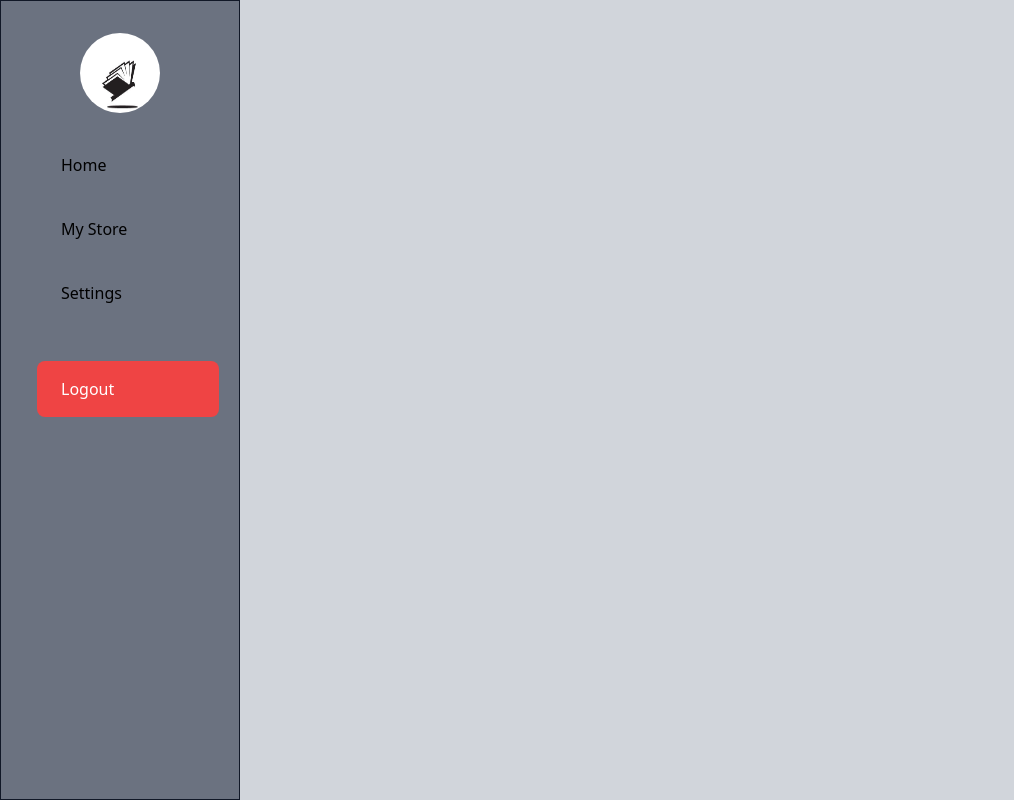
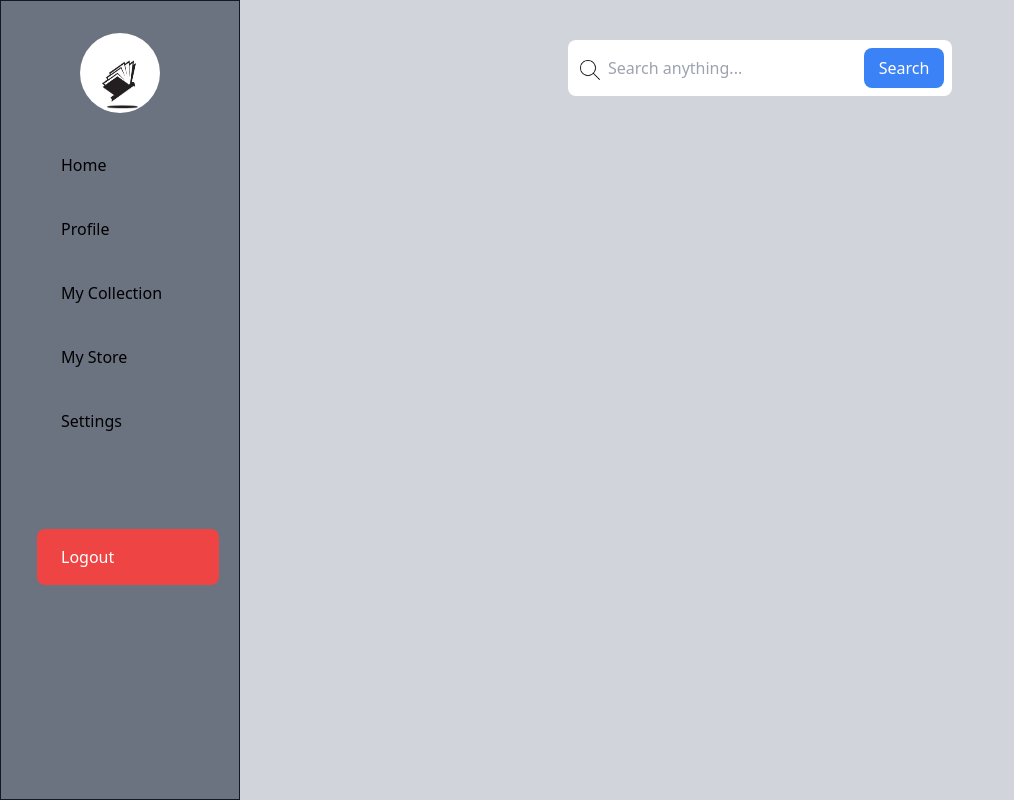
Before and after one commit to TNKKung/book-collection-frontend, a React (Create React App) app: page / in a window 1280 px wide. Shown: the whole page, without its empty margins (0-1014 px from the left). Built offline with nearby package versions, Linux system fonts and the light colour scheme.

Commit message:
update search bar

```diff
--- a/src/components/Navbar/index.js
+++ b/src/components/Navbar/index.js
@@ -3,19 +3,19 @@ import { Link } from "react-router-dom";
 import Logo from "../../Images/logo.jpg";
 import Menu from "./component/Menu";
 export default function Index() {
-  const state = {
-    data: true,
+  const data = {
+    name : "TNKung"
   };
   let MyStatus = null;
-  if (state.data === false) {
+  if (data.name === "") {
     MyStatus = (
-      <div className="mt-10 px-4 py-4 bg-blue-500 text-white hover:bg-blue-700   hover:font-bold rounded-lg">
+      <div className="px-4 py-4 bg-blue-500 text-white hover:bg-blue-700   hover:font-bold rounded-lg">
         <span className="ml-2">Login</span>
       </div>
     );
   } else {
     MyStatus = (
-      <div className="mt-10 px-4 py-4 bg-red-500 text-white hover:bg-red-700   hover:font-bold rounded-lg">
+      <div className="px-4 py-4 bg-red-500 text-white hover:bg-red-700   hover:font-bold rounded-lg">
         <span className="ml-2">Logout</span>
       </div>
     );
@@ -31,12 +31,14 @@ export default function Index() {
             alt="IMG"
           />
         </div>
-        <div className="ml-4">
+        <div className="ml-4 ">
           <Menu Path="/" Name="Home" />
+          <Menu Path="/login" Name="Profile" />
+          <Menu Path="/login" Name="My Collection" />
           <Menu Path="/login" Name="My Store" />
           <Menu Path="/login" Name="Settings" />
           <Link to="/login">
-            {MyStatus}
+            <div className="mt-20">{MyStatus}</div>
           </Link>
         </div>
       </div>
--- /dev/null
+++ b/src/components/SearchBar/SearchBar.js
@@ -0,0 +1,25 @@
+import React from "react";
+import iconSearch from "./component/search.png";
+export default function SearchBar() {
+  return (
+    <div>
+      <div className="flex justify-center items-center">
+        <div className="relative mt-10">
+          <div className="absolute mt-5 ml-3">
+            <img src={iconSearch} width="20" alt="IMG"></img>
+          </div>
+          <input
+            type="text"
+            className="h-14 w-96 pl-10 pr-20 rounded-lg z-0 focus:shadow focus:outline-none"
+            placeholder="Search anything..."
+          />
+          <div className="absolute top-2 right-2">
+            <button className="h-10 w-20 text-white rounded-lg bg-blue-500 hover:bg-blue-700">
+              Search
+            </button>
+          </div>
+        </div>
+      </div>
+    </div>
+  );
+}
--- a/src/pages/HomePage/Index.js
+++ b/src/pages/HomePage/Index.js
@@ -1,10 +1,14 @@
 import React from "react";
 import Navbar from "../../components/Navbar/index";
+import SearchBar from "../../components/SearchBar/SearchBar";
 export default function Index() {
   return (
-    <div>
+    <div className="">
       <div className="float-left">
         <Navbar></Navbar>
+      </div>
+      <div className="">
+        <SearchBar></SearchBar>
       </div>
     </div>
   );
```
Also changed, not shown: src/components/SearchBar/component/search.png (added), src/pages/ProfilePage/index.js (added).
